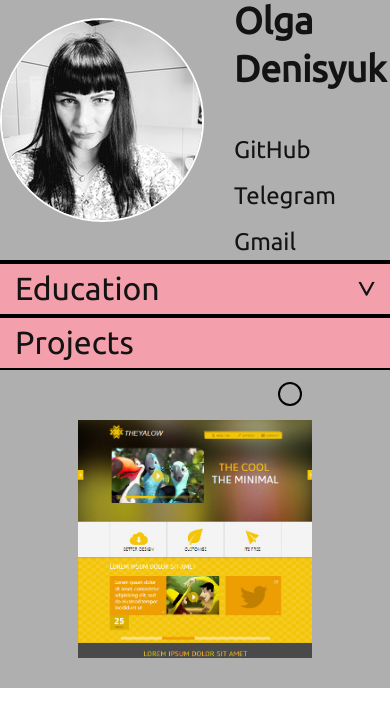
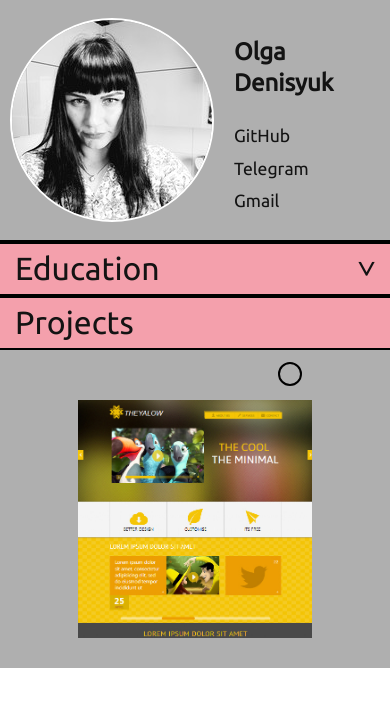
Before and after one commit to OlgaDenisyuk/Portfolio, a plain HTML site: page index.html in a window 390 px wide. Drawn offline with nearby package versions, Linux system fonts and the light colour scheme.

Commit message:
fix: add style for mobile screen

```diff
--- a/style.css
+++ b/style.css
@@ -261,6 +261,19 @@ header h1 {
   }
 }
 @media (max-width:640px){
+  header{
+    padding:0 10px;
+  }
+  .header__block-name {
+    font-size: 1.5em;
+  }
+  .header__about-block a {
+    font-size: 1.1em;
+    margin-bottom: 10px;
+}
+.header__my-photo {
+  margin-right: 20px;
+}
   .arrow{
     display: none;
   }
```
